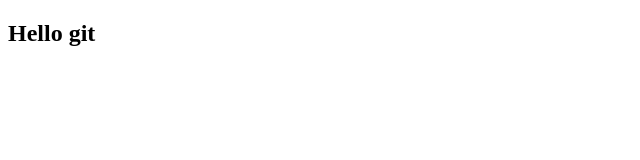
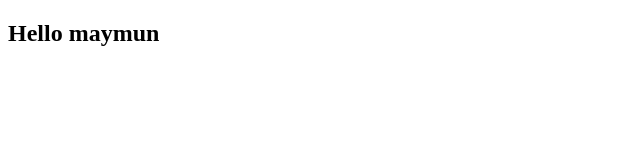
Before and after one commit to bobsamigov/new-repo, a plain HTML site: page index.html in a window 1280 px wide. Shown: the whole page, without its empty margins (0-640 px from the left). Drawn offline with Linux system fonts and the light colour scheme.

Commit message:
changed html

```diff
--- a/index.html
+++ b/index.html
@@ -7,6 +7,6 @@
     <title>Document</title>
   </head>
   <body>
-    <h2>Hello git</h2>
+    <h2>Hello maymun</h2>
   </body>
 </html>
```
